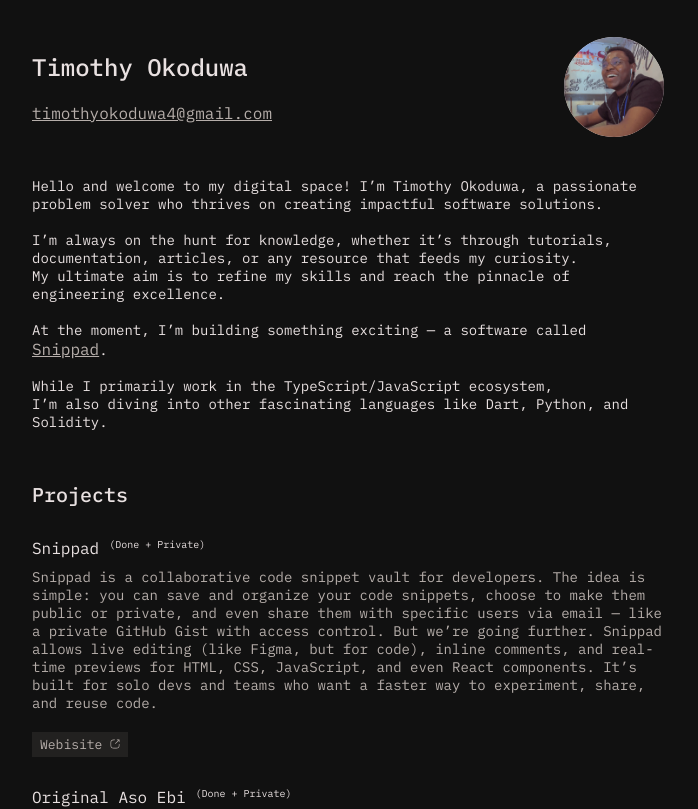
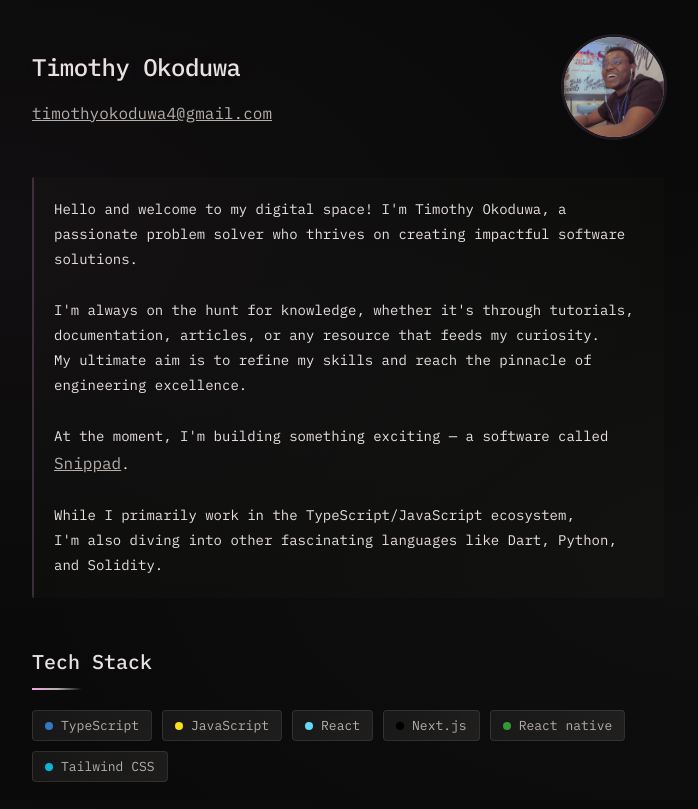
Before and after one commit to timothy-okoduwa/timothy-okoduwa, a Next.js app: page / in a window 1280 px wide. Shown: the top 809 px of the page, without its empty margins (292-990 px from the left). Built offline with nearby package versions, Linux system fonts and the light colour scheme.

Commit message:
feat: add tech stack component and enhance project details

```diff
--- a/app/component/MainPage.jsx
+++ b/app/component/MainPage.jsx
@@ -4,6 +4,16 @@ import React from "react";
 import project from "./project";
 import Image from "next/image";
 import p from "./mypic.png";
+
+const techStack = [
+  { name: "TypeScript", color: "#3178c6" },
+  { name: "JavaScript", color: "#f7df1e" },
+  { name: "React", color: "#61dafb" },
+  { name: "Next.js", color: "#000000" },
+  { name: "React native", color: "#339933" },
+  { name: "Tailwind CSS", color: "#06b6d4" },
+];
+
 const MainPage = () => {
   return (
     <div>
@@ -25,22 +35,58 @@ const MainPage = () => {
           </div>
 
           <div className="infoss">
-            Hello and welcome to my digital space! I’m Timothy Okoduwa, a
+            Hello and welcome to my digital space! I'm Timothy Okoduwa, a
             passionate problem solver who thrives on creating impactful software
             solutions. <br /> <br />
-            I’m always on the hunt for knowledge, whether it’s through
+            I'm always on the hunt for knowledge, whether it's through
             tutorials, documentation, articles, or any resource that feeds my
             curiosity. <br /> My ultimate aim is to refine my skills and reach
             the pinnacle of engineering excellence. <br /> <br /> At the moment,
-            I’m building something exciting — a software called{" "}
+            I'm building something exciting — a software called{" "}
             <a href="https://snippad.cloud/" className="email">
-             Snippad
+              Snippad
             </a>
             . <br />
             <br /> While I primarily work in the TypeScript/JavaScript
-            ecosystem, <br /> I’m also diving into other fascinating languages
+            ecosystem, <br /> I'm also diving into other fascinating languages
             like Dart, Python, and Solidity.
           </div>
+
+          <div className="projj" style={{ marginTop: "50px" }}>
+            <div className="lettl">Tech Stack</div>
+            <div
+              style={{
+                display: "flex",
+                flexWrap: "wrap",
+                gap: "10px",
+                marginTop: "20px",
+              }}
+            >
+              {techStack.map((tech, i) => (
+                <div
+                  key={i}
+                  className="borr"
+                  style={{
+                    display: "flex",
+                    alignItems: "center",
+                    gap: "8px",
+                  }}
+                >
+                  <div
+                    style={{
+                      width: "8px",
+                      height: "8px",
+                      borderRadius: "50%",
+                      backgroundColor: tech.color,
+                      animation: "pulse 2s ease-in-out infinite",
+                    }}
+                  />
+                  {tech.name}
+                </div>
+              ))}
+            </div>
+          </div>
+
           <div className="projj">
             <div className="lettl">Projects</div>
             <div>
@@ -54,7 +100,8 @@ const MainPage = () => {
                   <div className="mt-3">
                     <div className="borr">
                       <a
-                        href={proj.link} target='_blank'
+                        href={proj.link}
+                        target="_blank"
                         style={{ textDecoration: "none", color: "inherit" }}
                       >
                         <span>Webisite</span>{" "}
--- a/app/component/project.js
+++ b/app/component/project.js
@@ -1,6 +1,25 @@
 /** @format */
 
 const project = [
+  {
+    name: "DotSnap",
+    description:
+      "An open-source developer utility and web tool to mask .env files so you can safely share configuration files without exposing secrets. It supports CLI, web UI, and NPX usage for secure environment masking. :contentReference[oaicite:0]{index=0}",
+    link: "https://dotsnap.netlify.app/",
+    type: "Developer utility / web tool",
+    github: "https://github.com/timothy-okoduwa/dotsnap",
+    npm: "https://www.npmjs.com/package/dotsnap",
+  },
+  {
+    name: "CommitDiff",
+    description:
+      "AI-powered developer tool that analyzes your staged code changes and automatically generates professional, conventional git commit messages in seconds, with both CLI and web interfaces. :contentReference[oaicite:1]{index=1}",
+    link: "https://commitdiff.vercel.app/",
+    type: "AI developer tool",
+    github: "https://github.com/timothy-okoduwa/commitdiff",
+    npm: "https://www.npmjs.com/package/commitdiff",
+  },
+
   {
     name: "Snippad",
     description:
@@ -66,14 +85,14 @@ const project = [
     npm: "https://www.npmjs.com/package/vestarplus-design-system/",
   },
   {
-  "name": "inteck-design-system-mobile",
-  "description": "LAD mobile component library — a design‑system package providing reusable UI components optimized for mobile applications, last published April 8, 2021. Minimal dependencies, ISC‑licensed.",
-  "link": "https://inteck-design-system-web.onrender.com/",
-  "type": "Done + Open",
-  "github": "",
-  "npm": "https://www.npmjs.com/package/design-system-mobile"
+    name: "inteck-design-system-mobile",
+    description:
+      "LAD mobile component library — a design‑system package providing reusable UI components optimized for mobile applications, last published April 8, 2021. Minimal dependencies, ISC‑licensed.",
+    link: "https://inteck-design-system-web.onrender.com/",
+    type: "Done + Open",
+    github: "",
+    npm: "https://www.npmjs.com/package/design-system-mobile",
   },
-
 
   {
     name: "vplusacademy",
@@ -85,7 +104,6 @@ const project = [
     npm: "",
   },
 
-
   {
     name: "FDGS Energy group",
     description:
@@ -96,14 +114,14 @@ const project = [
     npm: "",
   },
   {
-  "name": "Falcon Wood Exploration Company",
-  "description": "Falcon Wood is a Nigerian-based energy services company specializing in advanced well intervention, drilling support, and reservoir optimization. Their offerings include coiled tubing, slickline, wireline, and thru-tubing tool services, as well as OCTG management, conductor piling, and marine logistics. They focus on delivering safe, efficient, and innovative solutions for oil and gas operations worldwide.",
-  "link": "https://www.falconwood.ch/",
-  "type": "Done + Private",
-  "github": "",
-  "npm": ""
+    name: "Falcon Wood Exploration Company",
+    description:
+      "Falcon Wood is a Nigerian-based energy services company specializing in advanced well intervention, drilling support, and reservoir optimization. Their offerings include coiled tubing, slickline, wireline, and thru-tubing tool services, as well as OCTG management, conductor piling, and marine logistics. They focus on delivering safe, efficient, and innovative solutions for oil and gas operations worldwide.",
+    link: "https://www.falconwood.ch/",
+    type: "Done + Private",
+    github: "",
+    npm: "",
   },
-
 
   {
     name: "Beternal",
@@ -114,7 +132,6 @@ const project = [
     github: "",
     npm: "",
   },
-
 
   {
     name: "Hair Master",
@@ -134,6 +151,5 @@ const project = [
     github: "",
     npm: "",
   },
-
 ];
 export default project;
--- a/app/globals.css
+++ b/app/globals.css
@@ -1,101 +1,285 @@
 /** @format */
 body {
-  background-color: #111111;
+  background-color: #0a0a0a;
+  background-image:
+    radial-gradient(at 20% 30%, rgba(244, 165, 229, 0.03) 0px, transparent 50%),
+    radial-gradient(at 80% 70%, rgba(182, 174, 170, 0.03) 0px, transparent 50%);
+  background-attachment: fixed;
 }
+
 .cantsyat {
   display: flex;
   justify-content: center;
   width: 100%;
 }
+
 @media screen and (max-width: 991px) {
   .mainn {
     width: 90% !important;
   }
 }
+
 .mainn {
   width: 50%;
   margin-top: 29px;
+  animation: fadeIn 0.8s ease-out;
 }
+
+@keyframes fadeIn {
+  from {
+    opacity: 0;
+    transform: translateY(20px);
+  }
+  to {
+    opacity: 1;
+    transform: translateY(0);
+  }
+}
+
 .nameofdev {
   font-size: 24px;
   font-weight: 500;
   font-family: "IBM Plex Mono", serif;
   color: #e9e1e1;
+  animation: slideInLeft 0.6s ease-out;
+  letter-spacing: -0.5px;
+  text-shadow: 0 0 30px rgba(244, 165, 229, 0.1);
 }
+
+@keyframes slideInLeft {
+  from {
+    opacity: 0;
+    transform: translateX(-20px);
+  }
+  to {
+    opacity: 1;
+    transform: translateX(0);
+  }
+}
+
 .conff {
   margin-top: 20px !important;
+  animation: slideInLeft 0.6s ease-out 0.1s both;
 }
+
 .email {
   color: #b6aeaa;
   font-size: 16px;
   font-family: "IBM Plex Mono", serif;
+  transition: all 0.3s ease;
+  position: relative;
+  display: inline-block;
 }
+
+.email::after {
+  content: "";
+  position: absolute;
+  width: 0;
+  height: 1px;
+  bottom: -2px;
+  left: 0;
+  background: linear-gradient(90deg, #f4a5e5, #b6aeaa);
+  transition: width 0.3s ease;
+}
+
 .email:hover {
   color: #f4a5e5 !important;
+  transform: translateX(3px);
 }
+
+.email:hover::after {
+  width: 100%;
+}
+
 .eifj {
   color: inherit;
+  text-decoration: none;
+  transition: all 0.3s ease;
+  display: block;
 }
+
 .eifj:hover {
   color: #f4a5e5 !important;
+  transform: translateX(5px);
 }
+
 .infoss {
   margin-top: 40px;
   font-size: 14px;
   font-family: "IBM Plex Mono", serif;
   color: #e9e1e1;
+  line-height: 1.8;
+  animation: fadeIn 0.8s ease-out 0.3s both;
+  padding: 20px;
+  background: rgba(182, 174, 170, 0.02);
+  border-left: 2px solid rgba(244, 165, 229, 0.2);
+  border-radius: 2px;
 }
+
 .projj {
   margin-top: 50px;
 }
+
 .lettl {
   color: #e9e1e1;
   font-size: 20px;
   font-family: "IBM Plex Mono", serif;
   font-weight: 500;
+  position: relative;
+  padding-bottom: 15px;
+  margin-bottom: 10px;
 }
+
+.lettl::after {
+  content: "";
+  position: absolute;
+  bottom: 0;
+  left: 0;
+  width: 50px;
+  height: 2px;
+  background: linear-gradient(90deg, #f4a5e5, #b6aeaa, transparent);
+  animation: expandWidth 0.6s ease-out;
+}
+
+@keyframes expandWidth {
+  from {
+    width: 0;
+  }
+  to {
+    width: 50px;
+  }
+}
+
 .secondp {
   display: flex;
   margin-top: 30px;
   gap: 10px;
+  animation: slideUp 0.5s ease-out both;
+  align-items: baseline;
 }
+
+@keyframes slideUp {
+  from {
+    opacity: 0;
+    transform: translateY(15px);
+  }
+  to {
+    opacity: 1;
+    transform: translateY(0);
+  }
+}
+
 .firstc {
   font-size: 16px;
   font-family: "IBM Plex Mono", serif;
   color: #e9e1e1;
+  transition: color 0.3s ease;
+  font-weight: 500;
 }
+
+.secondp:hover .firstc {
+  color: #f4a5e5;
+}
+
 .secondc {
   font-size: 10px;
   font-family: "IBM Plex Mono", serif;
-  color: #e9e1e1;
+  color: #b6aeaa;
+  opacity: 0.6;
+  transition: opacity 0.3s ease;
+  padding: 2px 6px;
+  background: rgba(182, 174, 170, 0.1);
+  border-radius: 3px;
 }
+
+.secondp:hover .secondc {
+  opacity: 1;
+  background: rgba(244, 165, 229, 0.1);
+}
+
 .expp {
   font-size: 14px;
   font-family: "IBM Plex Mono", serif;
   color: #b6aeaa;
   margin-top: 10px;
+  line-height: 1.6;
+  padding-left: 2px;
 }
+
 .borr {
-  padding-top: 0.25rem;
-  padding-bottom: 0.25rem;
-  padding-left: 0.5rem;
-  padding-right: 0.5rem;
-  background-color: #b6aeaa1a;
+  padding: 6px 12px;
+  background: linear-gradient(
+    135deg,
+    rgba(182, 174, 170, 0.08),
+    rgba(182, 174, 170, 0.12)
+  );
   width: fit-content;
   color: #b6aeaa;
   font-size: 13px;
   font-family: "IBM Plex Mono", serif;
   cursor: pointer;
+  transition: all 0.3s ease;
+  border: 1px solid rgba(182, 174, 170, 0.15);
+  border-radius: 4px;
+  position: relative;
+  overflow: hidden;
+  backdrop-filter: blur(10px);
 }
+
+.borr::before {
+  content: "";
+  position: absolute;
+  top: 0;
+  left: -100%;
+  width: 100%;
+  height: 100%;
+  background: linear-gradient(
+    90deg,
+    transparent,
+    rgba(244, 165, 229, 0.15),
+    transparent
+  );
+  transition: left 0.5s ease;
+}
+
+.borr:hover::before {
+  left: 100%;
+}
+
+.borr:hover {
+  background: linear-gradient(
+    135deg,
+    rgba(244, 165, 229, 0.12),
+    rgba(182, 174, 170, 0.15)
+  );
+  border-color: rgba(244, 165, 229, 0.3);
+  transform: translateY(-2px);
+  box-shadow: 0 4px 12px rgba(244, 165, 229, 0.1);
+  color: #f4a5e5;
+}
+
+.borr svg {
+  transition: transform 0.3s ease;
+}
+
+.borr:hover svg {
+  transform: scale(1.15);
+}
+
 .mt-3 {
   margin-top: 20px;
   display: flex;
   align-items: center;
-  gap: 20px;
+  gap: 12px;
+  flex-wrap: wrap;
 }
+
 .kfie {
-  margin-top: 40px;
+  margin-top: 50px;
+  padding-top: 30px;
+  border-top: 1px solid rgba(182, 174, 170, 0.1);
 }
+
 .bugsss {
   color: #b6aeaa;
   font-size: 16px;
@@ -103,37 +287,158 @@ body {
   display: flex;
   gap: 10px;
   align-items: center;
+  transition: all 0.3s ease;
+  padding: 8px 12px;
+  background: rgba(182, 174, 170, 0.04);
+  border-radius: 6px;
+  border: 1px solid transparent;
 }
+
+.eifj:hover .bugsss {
+  background: rgba(244, 165, 229, 0.08);
+  border-color: rgba(244, 165, 229, 0.2);
+}
+
+.bugsss svg {
+  transition: all 0.3s ease;
+}
+
+.eifj:hover .bugsss svg {
+  transform: scale(1.2) rotate(-5deg);
+  filter: drop-shadow(0 0 8px rgba(244, 165, 229, 0.4));
+}
+
 .ouuu {
   margin-top: 50px;
   margin-bottom: 30px;
+  animation: fadeIn 1s ease-out;
 }
+
 .lineee {
   width: 100%;
-  height: 0.5px;
-  background-color: #e9e1e1;
+  height: 1px;
+  background: linear-gradient(
+    90deg,
+    transparent,
+    rgba(182, 174, 170, 0.3),
+    transparent
+  );
+  animation: expandLine 1s ease-out;
 }
+
+@keyframes expandLine {
+  from {
+    transform: scaleX(0);
+  }
+  to {
+    transform: scaleX(1);
+  }
+}
+
 .rights {
-  color: #e9e1e1;
+  color: #b6aeaa;
   font-size: 14px;
   font-family: "IBM Plex Mono", serif;
+  opacity: 0.7;
 }
+
 .djhdud {
   display: flex;
   justify-content: space-between;
   align-items: center;
 }
+
 .forimage {
   height: 100px;
   width: 100px;
   border-radius: 50%;
-  background-color: #e9e1e1;
+  background: linear-gradient(135deg, #e9e1e1, #b6aeaa);
   flex-wrap: wrap;
   gap: 30px;
+  position: relative;
+  animation: scaleIn 0.6s ease-out 0.2s both;
+  transition: transform 0.3s ease;
+  box-shadow: 0 0 0 3px rgba(244, 165, 229, 0.1);
 }
+
+@keyframes scaleIn {
+  from {
+    opacity: 0;
+    transform: scale(0.8);
+  }
+  to {
+    opacity: 1;
+    transform: scale(1);
+  }
+}
+
+.forimage::before {
+  content: "";
+  position: absolute;
+  inset: -4px;
+  border-radius: 50%;
+  background: conic-gradient(from 180deg, #f4a5e5, #b6aeaa, #f4a5e5);
+  opacity: 0;
+  transition: opacity 0.3s ease;
+  z-index: -1;
+  filter: blur(4px);
+}
+
+.forimage:hover::before {
+  opacity: 0.7;
+  animation: rotate 4s linear infinite;
+}
+
+@keyframes rotate {
+  from {
+    transform: rotate(0deg);
+  }
+  to {
+    transform: rotate(360deg);
+  }
+}
+
+.forimage:hover {
+  transform: scale(1.08);
+  box-shadow: 0 0 0 3px rgba(244, 165, 229, 0.3);
+}
+
 .forimage img {
   width: 100%;
   height: 100%;
   object-fit: cover;
   border-radius: 50%;
+  transition: filter 0.3s ease;
 }
+
+.forimage:hover img {
+  filter: brightness(1.1) saturate(1.1);
+}
+
+/* Stagger animation for project items */
+.projj > div > div:nth-child(1) {
+  animation-delay: 0.1s;
+}
+.projj > div > div:nth-child(2) {
+  animation-delay: 0.2s;
+}
+.projj > div > div:nth-child(3) {
+  animation-delay: 0.3s;
+}
+.projj > div > div:nth-child(4) {
+  animation-delay: 0.4s;
+}
+.projj > div > div:nth-child(5) {
+  animation-delay: 0.5s;
+}
+.projj > div > div:nth-child(6) {
+  animation-delay: 0.6s;
+}
+
+/* Add subtle glow to interactive elements */
+.borr:hover,
+.eifj:hover .bugsss {
+  box-shadow:
+    0 0 20px rgba(244, 165, 229, 0.1),
+    0 4px 12px rgba(0, 0, 0, 0.2);
+}
--- a/package.json
+++ b/package.json
@@ -10,7 +10,8 @@
   },
   "dependencies": {
     "bootstrap": "^5.3.3",
-    "next": "15.1.4",
+    "lucide-react": "^0.563.0",
+    "next": "15.1.11",
     "react": "^19.0.0",
     "react-bootstrap": "^2.10.7",
     "react-dom": "^19.0.0"
```
Also changed, not shown: 1 other file (tests, documents, lock files or other folders). Lines whose indentation alone changed are shown as unchanged.
